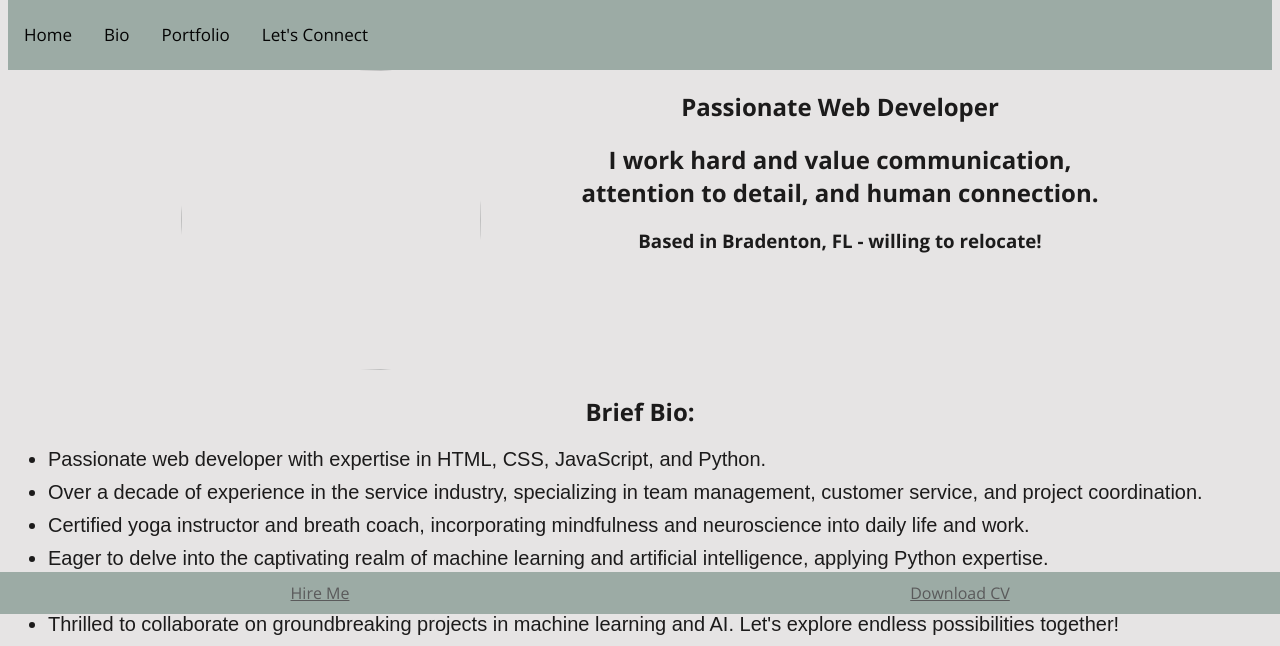
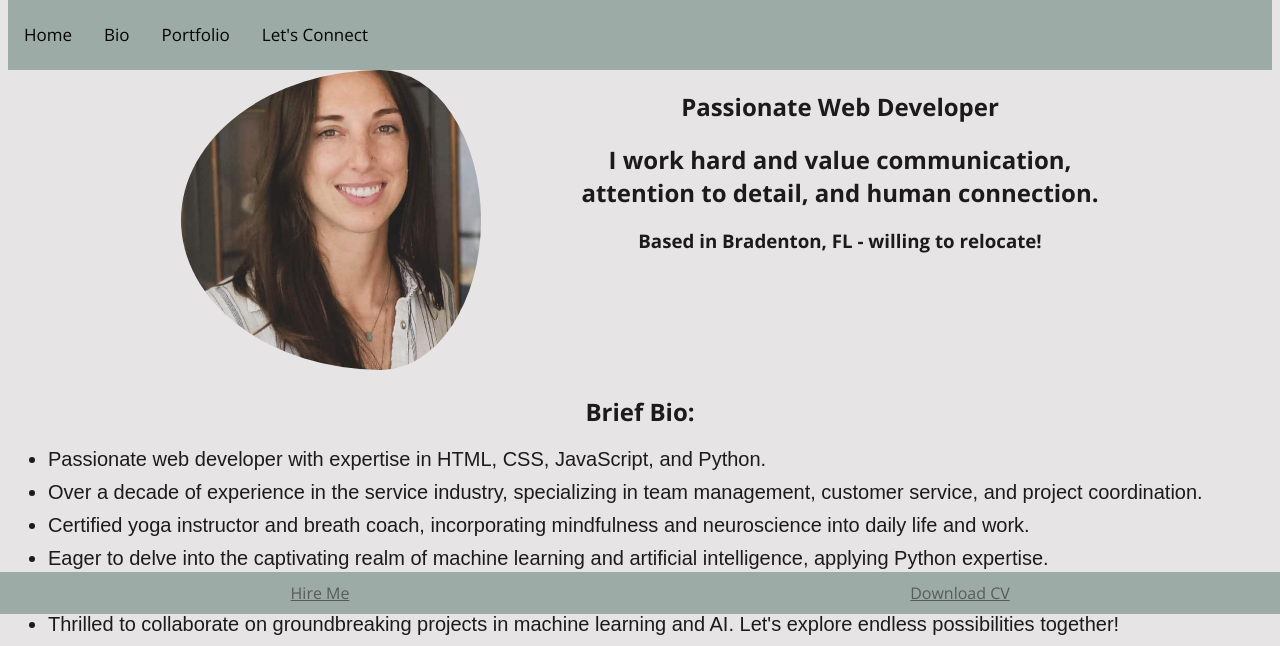
Before and after one commit to hnoes/portfolio-site, a plain HTML site: page index.html in a window 1280 px wide. Shown: the part 186-832 px from the top of the page. Drawn offline with nearby package versions, Linux system fonts and the light colour scheme; the site is published under a folder, as on GitHub Pages, so addresses that start at the root find nothing.

Commit message:
Update index.html

```diff
--- a/index.html
+++ b/index.html
@@ -46,7 +46,7 @@
 
         <div class="row intro-content">
             <div class="column large-6 mob-full intro-pic">
-                <img src="/images/about.png">
+                <img src="images/about.png">
             </div>
 
             <div class="column large-6 mob-full intro-text">
```
